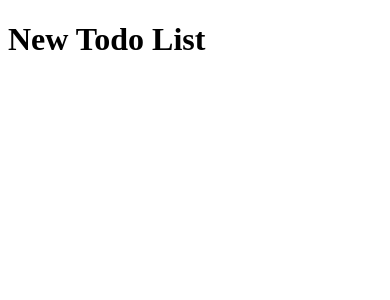
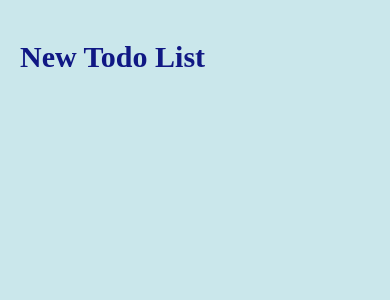
Before and after one commit to ElenaGor8/react-todo, a React (Create React App) app: page /new in a window 390 px wide. Shown: the top 300 px of the page. Built offline with nearby package versions, Linux system fonts and the light colour scheme; the HTML template or start-up script is replaced by a standard one.

Commit message:
Created CSS modules and made style changes

```diff
--- a/package.json
+++ b/package.json
@@ -7,7 +7,8 @@
     "react": "^18.2.0",
     "react-dom": "^18.2.0",
     "react-router-dom": "^6.11.2",
-    "react-scripts": "5.0.1"
+    "react-scripts": "5.0.1",
+    "styled-components": "^6.0.0-rc.3"
   },
   "scripts": {
     "start": "react-scripts start",
--- a/src/App.js
+++ b/src/App.js
@@ -1,5 +1,6 @@
 import { BrowserRouter, Routes, Route } from 'react-router-dom';
 import TodoContainer from './TodoContainer';
+import style from './App.module.css';
 
 function App() {
   return (
--- /dev/null
+++ b/src/App.module.css
@@ -0,0 +1,54 @@
+
+@import url('https://fonts.googleapis.com/css2?family=Red+Hat+Text&display=swap');
+
+html {
+    height: 100%;
+    width: 100%;
+}
+
+body {
+    padding: 10px;
+    margin: 10px;
+    background-color: rgb(202, 231, 235);
+    color: #101884;
+    font-size: 17px;
+    font-weight: 350;
+}
+
+h1 {
+    font-size: 40px;
+    font-weight: 700;
+}
+
+h2 {
+    font-size: 30px;
+    font-weight: 500;
+}
+
+button {
+    background-color: rgb(74, 166, 166);
+    color:#101884;
+    font-size: 12px;
+    font-weight: 600;
+    margin: 10px;
+    margin-left: 5px;
+    padding: 10px;
+    border: 2px;
+}
+
+@media (max-width: 768px) {
+   input {
+    width: auto;
+    height: auto;
+   }
+
+   h1 {
+    font-size: 30px;
+    font-weight: 600;
+   }
+
+   h2 {
+    font-size: 20px;
+    font-weight: 600;
+   }
+}
--- a/src/TodoListItem.js
+++ b/src/TodoListItem.js
@@ -1,8 +1,9 @@
 import React from 'react';
+import style from './TodoListItem.module.css';
 
 const TodoListItem = ({ todo, onRemoveTodo }) => {
     return (
-        <li>
+        <li className={style.ListItem}>
             {todo.title}
             <button type="button" onClick={() => onRemoveTodo(todo.id)}>Remove</button>
         </li>
--- /dev/null
+++ b/src/TodoListItem.module.css
@@ -0,0 +1,5 @@
+.ListItem {
+   color: #101884;
+   padding: 10px;
+   margin: 10px;
+}
```
Also changed, not shown: 1 other file (tests, documents, lock files or other folders).
